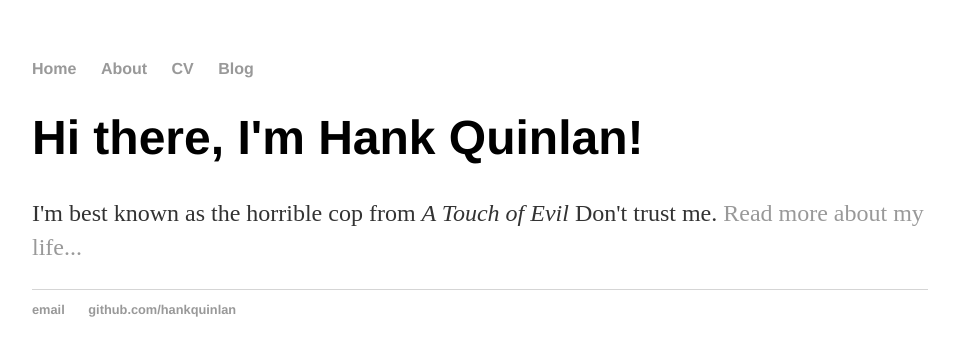
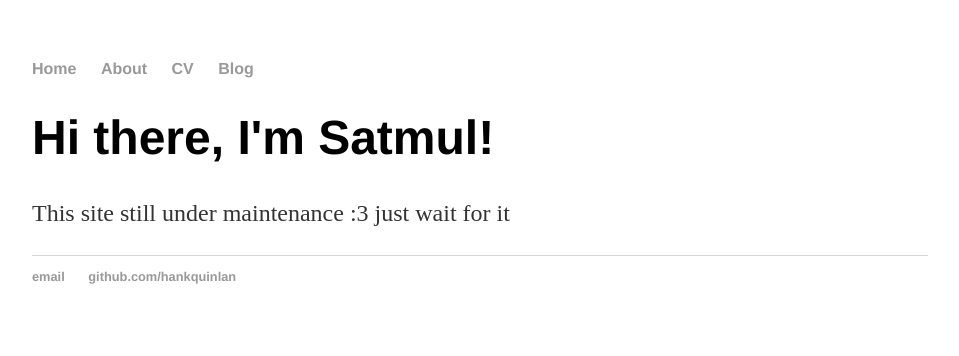
Before and after one commit to samnap11/satmul.github.io, a Jekyll site: the page built from index.html, in a window 1280 px wide. Shown: the top 356 px of the page, without its empty margins (160-1119 px from the left). Built offline with Jekyll 4.4.1, drawn with Linux system fonts in a browser that asks for light colours.

Commit message:
Update index.html

```diff
--- a/index.html
+++ b/index.html
@@ -1,8 +1,8 @@
 ---
 layout: default
-title: Hank Quinlan, Horrible Cop
+title: Welcome to
 ---
 <div class="blurb">
-	<h1>Hi there, I'm Hank Quinlan!</h1>
-	<p>I'm best known as the horrible cop from <em>A Touch of Evil</em> Don't trust me. <a href="/about">Read more about my life...</a></p>
+	<h1>Hi there, I'm Satmul!</h1>
+	<p>This site still under maintenance :3 just wait for it</p>
 </div><!-- /.blurb -->
```
